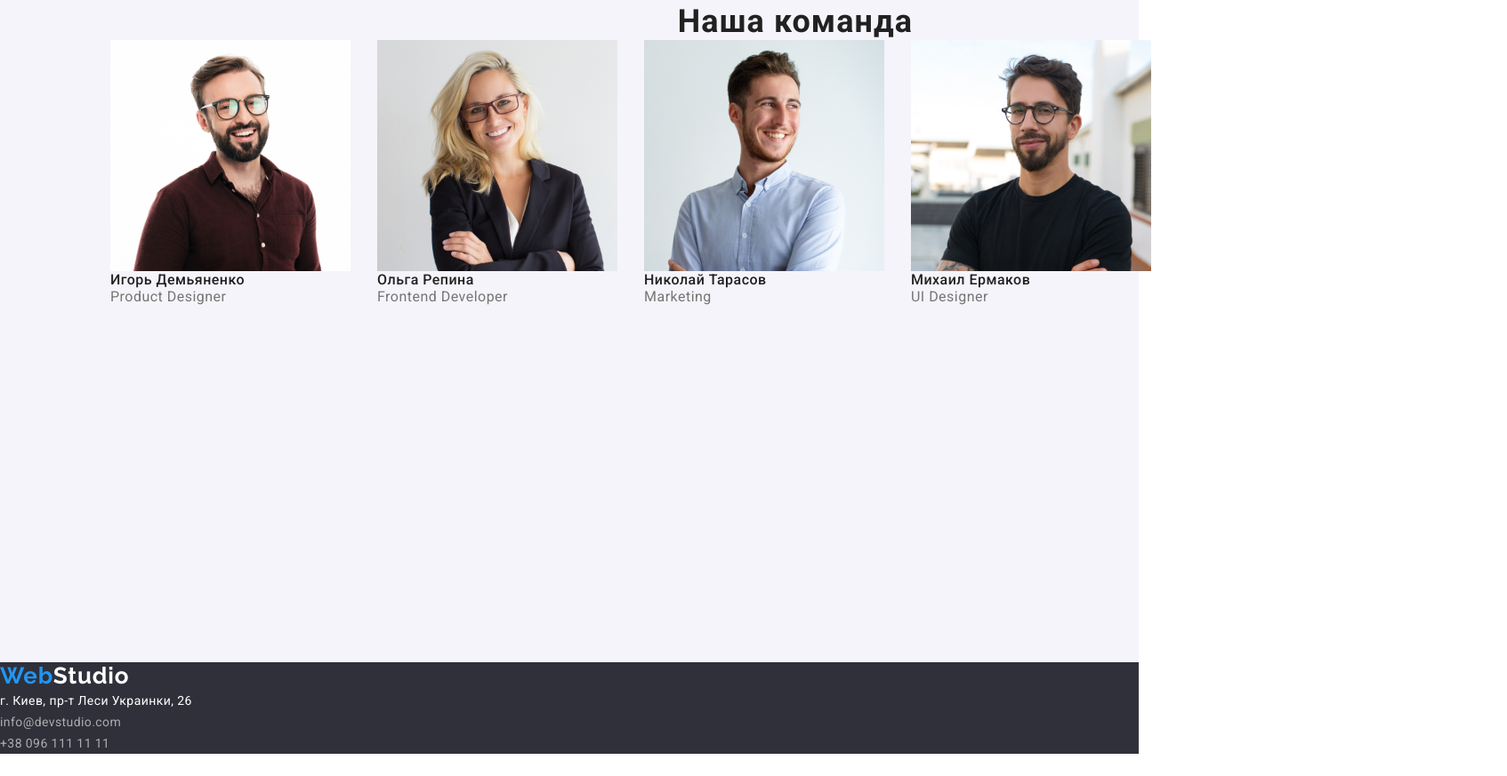
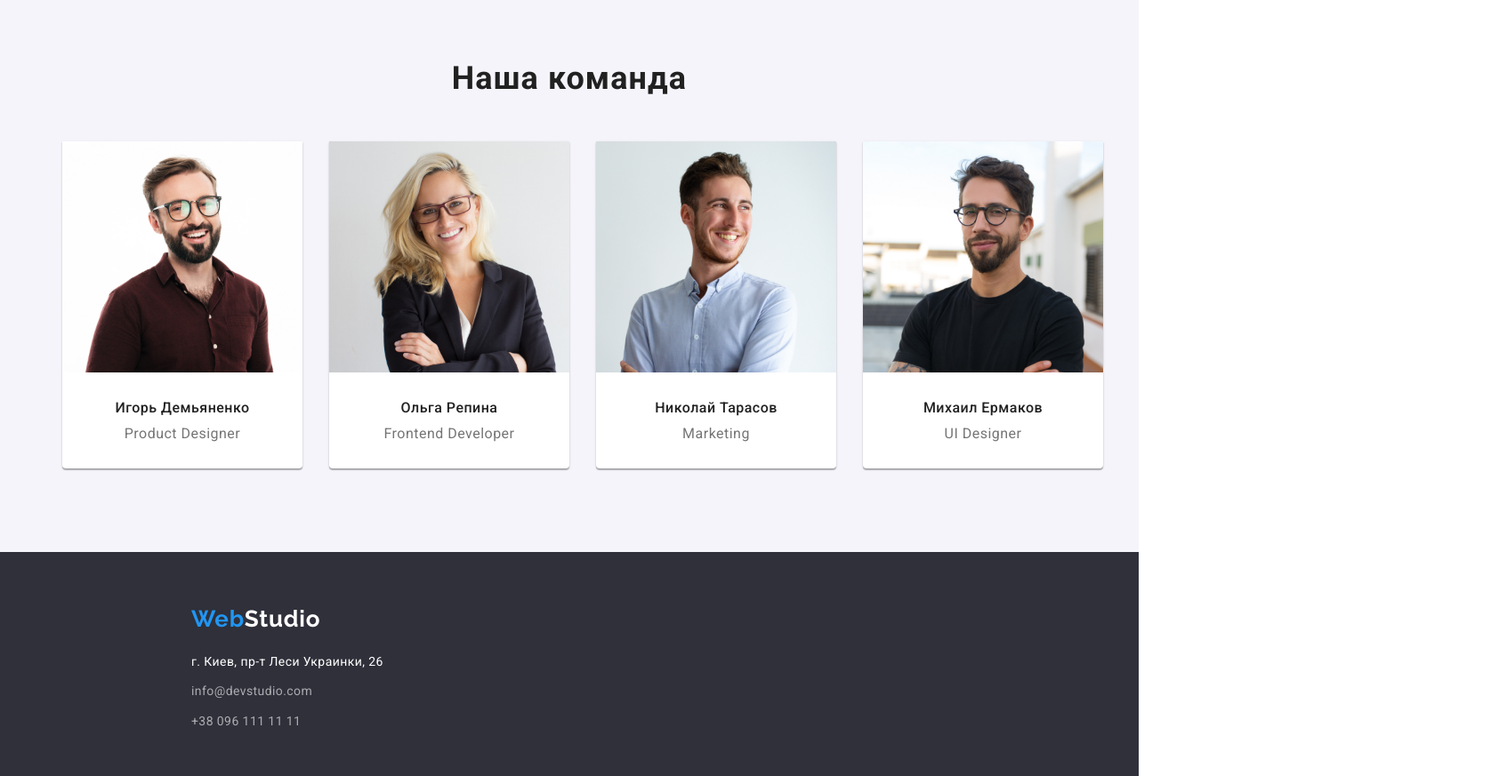
Before and after one commit to Godsrebuke/goit-markup-hw-02, a plain HTML site: page index.html in a window 1280 px wide. Shown: the part 1507-2380 px from the top of the page at 89% size, 1694 px wide, since content can reach past the window. Before the commit the page ends 2355 px from the top, so only its background shows below. Drawn offline with Linux system fonts and the light colour scheme.

Commit message:
divdasdasd

```diff
--- a/css/style.css
+++ b/css/style.css
@@ -190,12 +190,21 @@ background-color: var(--primary-background-color);
 
  }
 
+ .function__container {
+     width: 1170px;
+     height: 101px;
+     left: 215px;
+     top: 774px;
+
+ }
+
 .functions {
     display: flex;
     padding-top: 94px;
+    margin-left: 215px;
+    margin-right: 215px;
+
 }
-
-
 
 .function {
     margin-bottom: 10px;
@@ -208,7 +217,6 @@ background-color: var(--primary-background-color);
     line-height: 16px;
     letter-spacing: 0.03em;
     text-transform: uppercase;
-
 
     color: var(--primary-text-color);
 
@@ -264,42 +272,22 @@ background-color: var(--primary-background-color);
     justify-content: space-between;
     margin-left: 30px;
 
-
-
-}
-
-.team-container {
-    width: 1600px;
-    height: 648px;
-    left: 0px;
-    top: 1449px;
-
-    margin: auto;
 }
 
 
 .section__team {
+
+
     background-color:  #F5F4FA;
 
     padding: 94px;
-
-}
-
-
-.team-cards-list {
-    display: flex;
-
-}
-
-.team-cards {
-    margin-left: 30px;
-
 }
 
 
 
+.team {
+    padding-bottom: 50px;
 
-.team {
     font-family: 'Roboto';
     font-style: normal;
     font-weight: 700;
@@ -313,7 +301,34 @@ background-color: var(--primary-background-color);
 
 }
 
+
+.team-cards-list {
+    display: flex;
+    justify-content: center;
+
+}
+
+.team-cards {
+   align-items: center;
+   margin-left: 30px;
+
+
+   width: 270px;
+   height: 368px;
+
+   background: var(--title-text-color);
+
+
+   box-shadow: 0px 1px 3px rgba(0, 0, 0, 0.12), 0px 1px 1px rgba(0, 0, 0, 0.14), 0px 2px 1px rgba(0, 0, 0, 0.2);
+   border-radius: 0px 0px 4px 4px;
+
+}
 .team__members {
+
+    text-align: center;
+    padding-top: 30px;
+    padding-bottom: 10px;
+
 
     font-family: 'Roboto';
     font-style: normal;
@@ -329,6 +344,9 @@ background-color: var(--primary-background-color);
 
 .team__post {
 
+    text-align: center;
+    padding-bottom: 30px;
+
     font-family: 'Roboto';
     font-style: normal;
     font-weight: 400;
@@ -341,54 +359,52 @@ background-color: var(--primary-background-color);
 }
 
 
-
 .contacts__footer:hover {
     color:var(--accent-text-color);
 }
 
-.card {
-    width: 270px;
-    height: 368px;
-
-    background: var(--title-text-color);
-
-
-    box-shadow: 0px 1px 3px rgba(0, 0, 0, 0.12), 0px 1px 1px rgba(0, 0, 0, 0.14), 0px 2px 1px rgba(0, 0, 0, 0.2);
-    border-radius: 0px 0px 4px 4px;
+.footer-container {
+    width: 1600px;
+    height: 252px;
+    left: 0px;
+    top: 2097px;
 }
 
 
 
-.card:hover {
-    box-shadow: 0 8px 16px 0 rgba(0,0,0,0.2);
-}
+.footer__logo {
 
-.adress {
-    font-family: 'Roboto';
-    font-style: normal;
-    font-weight: 400;
-    font-size: 14px;
-    line-height: 24px;
-    letter-spacing: 0.03em;
-
-    color: var(--title-text-color);
-
-}
-
-.footer__logo {
+    display: inline-block;
+    margin-bottom: 20px;
+    margin-left: 215px;
+    margin-top: 60px;
 
     font-family: 'Raleway';
     font-style: normal;
     font-weight: 700;
     font-size: 26px;
-    line-height: 31px;
-    text-decoration: none;
+    line-height: 1.19;
+    letter-spacing: 0.03em;
 
-    letter-spacing: 0.03em;
     color: var(--title-text-color);
  }
 
-.contacts__footer {
+ .footer__contacts {
+    margin-bottom: 60px;
+    margin-left: 215px;
+
+
+    font-style: normal;
+    font-weight: 400;
+    font-size: 14px;
+    line-height: 1.71;
+    letter-spacing: 0.03em;
+    color: rgba(255, 255, 255, 0.6);
+
+ }
+
+ .footer__items {
+    margin-bottom: 9px;
 
     font-family: 'Roboto';
     font-style: normal;
@@ -403,7 +419,20 @@ background-color: var(--primary-background-color);
 
 }
 
-.contacts__footer:hover {
+.adress {
+    margin-left: 215px;
+
+    font-family: 'Roboto';
+    font-style: normal;
+    font-weight: 400;
+    font-size: 14px;
+    line-height: 24px;
+    letter-spacing: 0.03em;
+
+    color: var(--title-text-color);
+
+}
+.footer__contacts:hover {
     color: var(--accent-text-color);
 }
 
--- a/index.html
+++ b/index.html
@@ -48,34 +48,34 @@
 
 
         <section class="functions">
-
+            <div class="functions__container">
             <ul class="functions">
                 <li>
                     <h4 class="function">
                         Внимание к деталям
                     </h4>
-                    <p class="function__description">Идейные соображения, а также начало повседневной работы по формированию позиции.</p>
+                    <p class="function__description" width="270px" height="75px">Идейные соображения, а также начало повседневной работы по формированию позиции.</p>
                 </li>
                 <li>
                     <h4 class="function">
                         Пунктуальность
                     </h4>
-                    <p class="function__description">Задача организации, в особенности же рамки и место обучения кадров влечет за собой.</p>
+                    <p class="function__description" width="270px" height="75px">Задача организации, в особенности же рамки и место обучения кадров влечет за собой.</p>
                 </li>
                 <li>
                     <h4 class="function">
                         Планирование
                     </h4>
-                    <p class="function__description">Равным образом консультация с широким активом в значительной степени обуславливает.</p>
+                    <p class="function__description" width="270px" height="75px">Равным образом консультация с широким активом в значительной степени обуславливает.</p>
                 </li>
                 <li>
                     <h4 class="function">
                         Современные технологии
                     </h4>
-                    <p class="function__description">Значимость этих проблем настолько очевидна, что реализация плановых заданий.</p>
+                    <p class="function__description" >Значимость этих проблем настолько очевидна, что реализация плановых заданий.</p>
                 </li>
             </ul>
-
+        </div>
             </section>
 
             <section class="work">
@@ -132,26 +132,29 @@
         </main>
 
 
-        <footer class="footer">
+
+        <footer>
+            <section class="footer">
+                <div class="footer-container">
 
                 <a class="footer__logo" href=""><span class="span__logo">Web</span>Studio</a>
 
+                <address>
+                <ul>
+                <li class="footer__items"> <a class="adress" href=" "> г. Киев, пр-т Леси Украинки, 26 </a> </li>
+                <li class="footer__items">
 
-            <address>
-
-            <p class="adress">   г. Киев, пр-т Леси Украинки, 26 </p>
-            <ul>
-                <li>
-
-                    <a class="contacts__footer" href="mailto:info@devstudio.com">info@devstudio.com</a>
+                    <a class="footer__contacts" href="mailto:info@devstudio.com">info@devstudio.com</a>
 
                 </li>
-                <li> <a class="contacts__footer" href="tel:+380961111111"> +38 096 111 11 11 </a>
+                <li class="footer__items"> <a class="footer__contacts" href="tel:+380961111111"> +38 096 111 11 11 </a>
                 </li>
             </ul>
 
             </address>
 
+        </section>
+    </div>
         </footer>
 
 </body>
```
